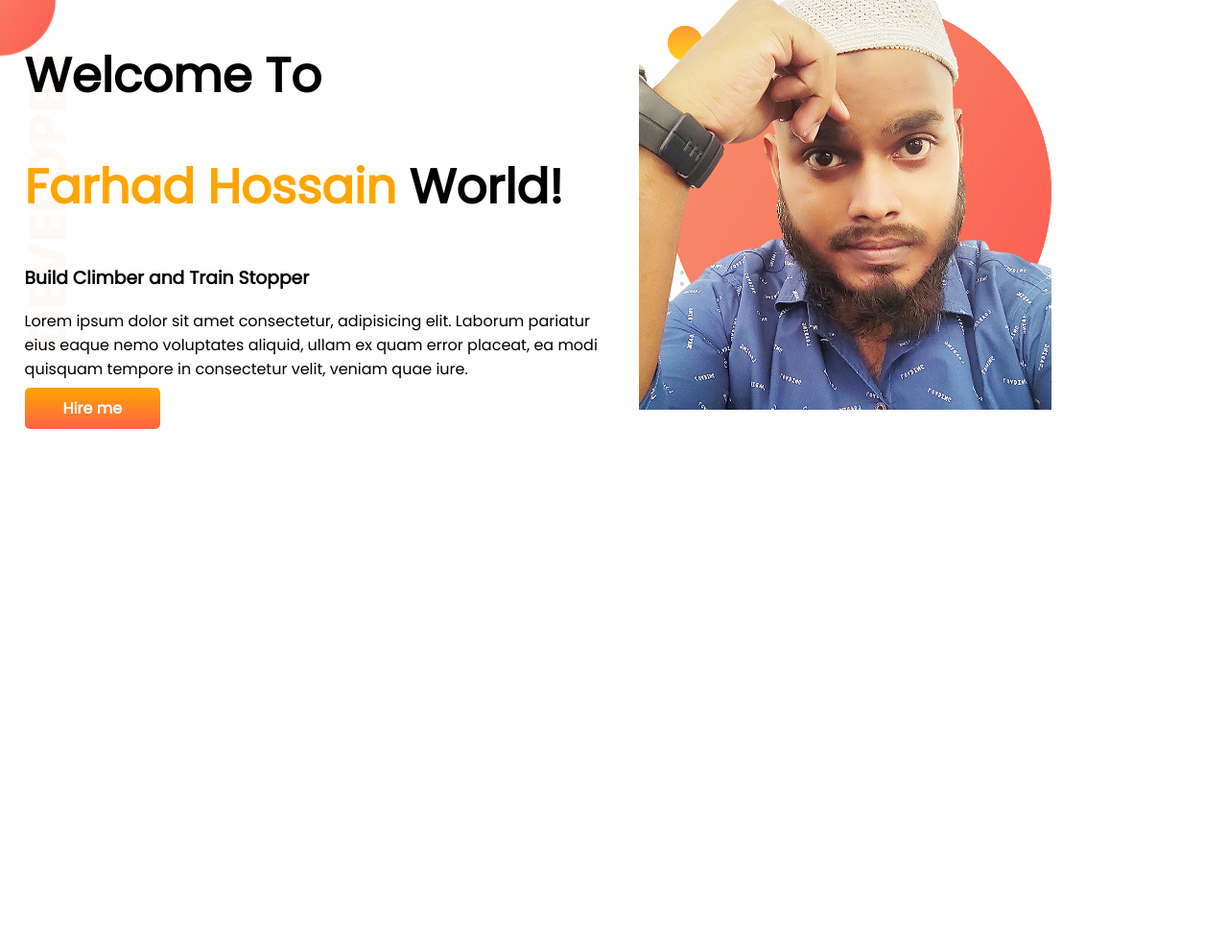
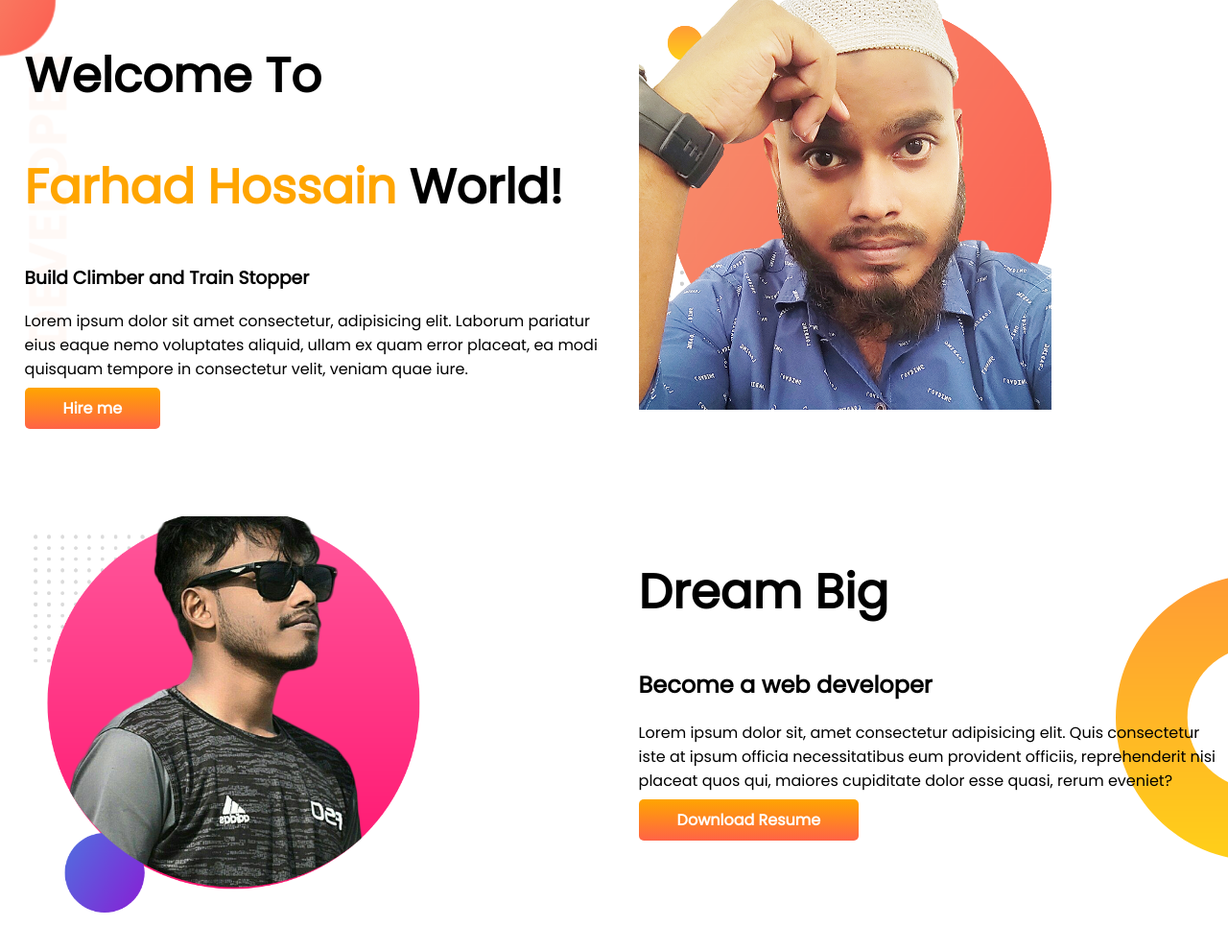
Before and after one commit to Uneven10/practice-d-p, a plain HTML site: page index.html in a window 1280 px wide. Shown: the whole page at 96% size. Before the commit the page ends 800 px from the top, so only its background shows below. Drawn offline with Linux system fonts and the light colour scheme; a web font is replaced by a local one.

Commit message:
dream big

```diff
--- a/css/style.css
+++ b/css/style.css
@@ -10,6 +10,7 @@ h1 {
 }
 section {
   display: flex;
+  margin-bottom: 100px;
 }
 .half-width {
   width: 50%;
@@ -30,3 +31,8 @@ section {
   background-image: url(../images/top-banner.png);
   background-repeat: no-repeat;
 }
+.dream-big {
+  background-image: url(../images/dream-bg.png);
+  background-repeat: no-repeat;
+  background-position: right;
+}
--- a/index.html
+++ b/index.html
@@ -36,5 +36,21 @@
         <img src="images/farhad_new.png" alt="" />
       </div>
     </section>
+    <section class="dream-big">
+      <div class="half-width">
+        <img src="images/farhad-back.png" alt="" />
+      </div>
+      <div class="half-width">
+        <h1>Dream Big</h1>
+        <h2>Become a web developer</h2>
+        <p>
+          Lorem ipsum dolor sit, amet consectetur adipisicing elit. Quis
+          consectetur iste at ipsum officia necessitatibus eum provident
+          officiis, reprehenderit nisi placeat quos qui, maiores cupiditate
+          dolor esse quasi, rerum eveniet?
+        </p>
+        <a class="link-button" target="_blank" href="#">Download Resume</a>
+      </div>
+    </section>
   </body>
 </html>
```
Also changed, not shown: images/farhad-2.jpg (added), images/farhad-2.png (added), images/farhad-back.png (added), 1 other file.
